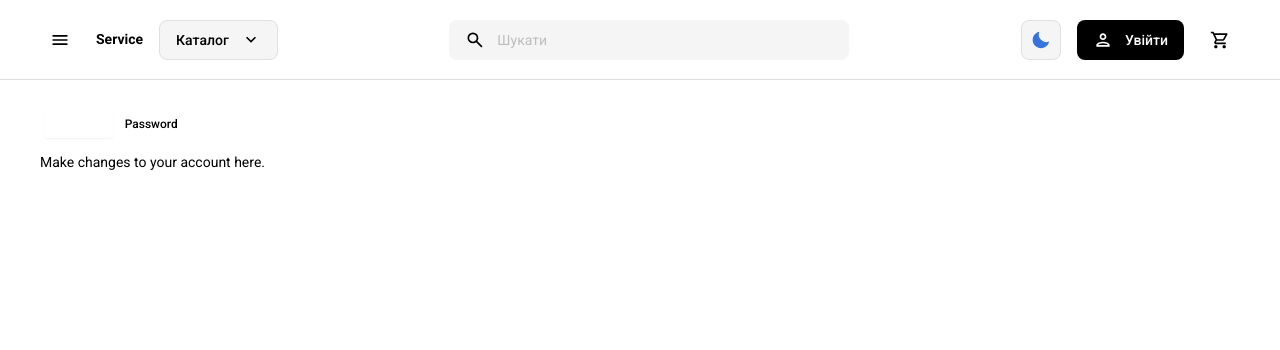
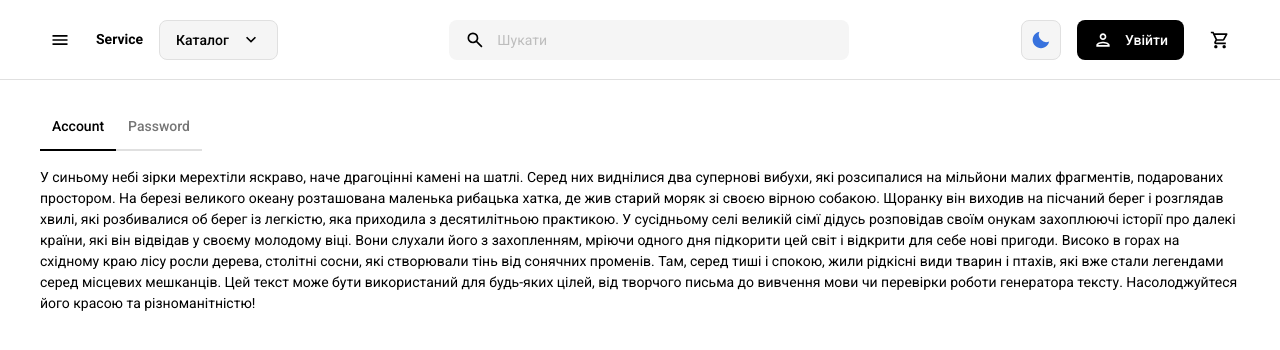
Before and after one commit to Solowayer/service-base, a Next.js app: page /tabs in a window 1280 px wide. Shown: the top 350 px of the page. Built offline with nearby package versions, Linux system fonts and the light colour scheme.

Commit message:
Adding Tabs

```diff
--- a/app/tabs/page.tsx
+++ b/app/tabs/page.tsx
@@ -4,12 +4,23 @@ import React from 'react'
 export default function Page() {
 	return (
 		<>
-			<Tabs defaultValue="account" className="w-[400px]">
+			<Tabs defaultValue="account" className="w-full">
 				<TabsList>
 					<TabsTrigger value="account">Account</TabsTrigger>
 					<TabsTrigger value="password">Password</TabsTrigger>
 				</TabsList>
-				<TabsContent value="account">Make changes to your account here.</TabsContent>
+				<TabsContent value="account">
+					У синьому небі зірки мерехтіли яскраво, наче драгоцінні камені на шатлі. Серед них виднілися два супернові
+					вибухи, які розсипалися на мільйони малих фрагментів, подарованих простором. На березі великого океану
+					розташована маленька рибацька хатка, де жив старий моряк зі своєю вірною собакою. Щоранку він виходив на
+					пісчаний берег і розглядав хвилі, які розбивалися об берег із легкістю, яка приходила з десятилітньою
+					практикою. У сусідньому селі великій сімї дідусь розповідав своїм онукам захоплюючі історії про далекі країни,
+					які він відвідав у своєму молодому віці. Вони слухали його з захопленням, мріючи одного дня підкорити цей світ
+					і відкрити для себе нові пригоди. Високо в горах на східному краю лісу росли дерева, столітні сосни, які
+					створювали тінь від сонячних променів. Там, серед тиші і спокою, жили рідкісні види тварин і птахів, які вже
+					стали легендами серед місцевих мешканців. Цей текст може бути використаний для будь-яких цілей, від творчого
+					письма до вивчення мови чи перевірки роботи генератора тексту. Насолоджуйтеся його красою та різноманітністю!
+				</TabsContent>
 				<TabsContent value="password">Change your password here.</TabsContent>
 			</Tabs>
 		</>
--- a/components/ui/tabs.tsx
+++ b/components/ui/tabs.tsx
@@ -13,10 +13,7 @@ const TabsList = React.forwardRef<
 >(({ className, ...props }, ref) => (
 	<TabsPrimitive.List
 		ref={ref}
-		className={cn(
-			'inline-flex h-10 items-center justify-center rounded-md bg-muted p-1 text-muted-foreground',
-			className
-		)}
+		className={cn('inline-flex items-center justify-center rounded-md', className)}
 		{...props}
 	/>
 ))
@@ -29,7 +26,7 @@ const TabsTrigger = React.forwardRef<
 	<TabsPrimitive.Trigger
 		ref={ref}
 		className={cn(
-			'inline-flex items-center justify-center whitespace-nowrap rounded-sm px-3 py-1.5 text-sm font-medium ring-offset-background transition-all focus-visible:outline-none focus-visible:ring-2 focus-visible:ring-ring focus-visible:ring-offset-2 disabled:pointer-events-none disabled:opacity-50 data-[state=active]:bg-background data-[state=active]:text-foreground data-[state=active]:shadow-sm',
+			'inline-flex items-center justify-center whitespace-nowrap px-3 py-3 text-secondary font-medium hover:text-primary transition-all disabled:pointer-events-none disabled:opacity-50 data-[state=active]:text-primary border-b-2 data-[state=active]:border-selected',
 			className
 		)}
 		{...props}
@@ -41,14 +38,7 @@ const TabsContent = React.forwardRef<
 	React.ElementRef<typeof TabsPrimitive.Content>,
 	React.ComponentPropsWithoutRef<typeof TabsPrimitive.Content>
 >(({ className, ...props }, ref) => (
-	<TabsPrimitive.Content
-		ref={ref}
-		className={cn(
-			'mt-2 ring-offset-background focus-visible:outline-none focus-visible:ring-2 focus-visible:ring-ring focus-visible:ring-offset-2',
-			className
-		)}
-		{...props}
-	/>
+	<TabsPrimitive.Content ref={ref} className={cn('mt-4 outline-none', className)} {...props} />
 ))
 TabsContent.displayName = TabsPrimitive.Content.displayName
 
```
